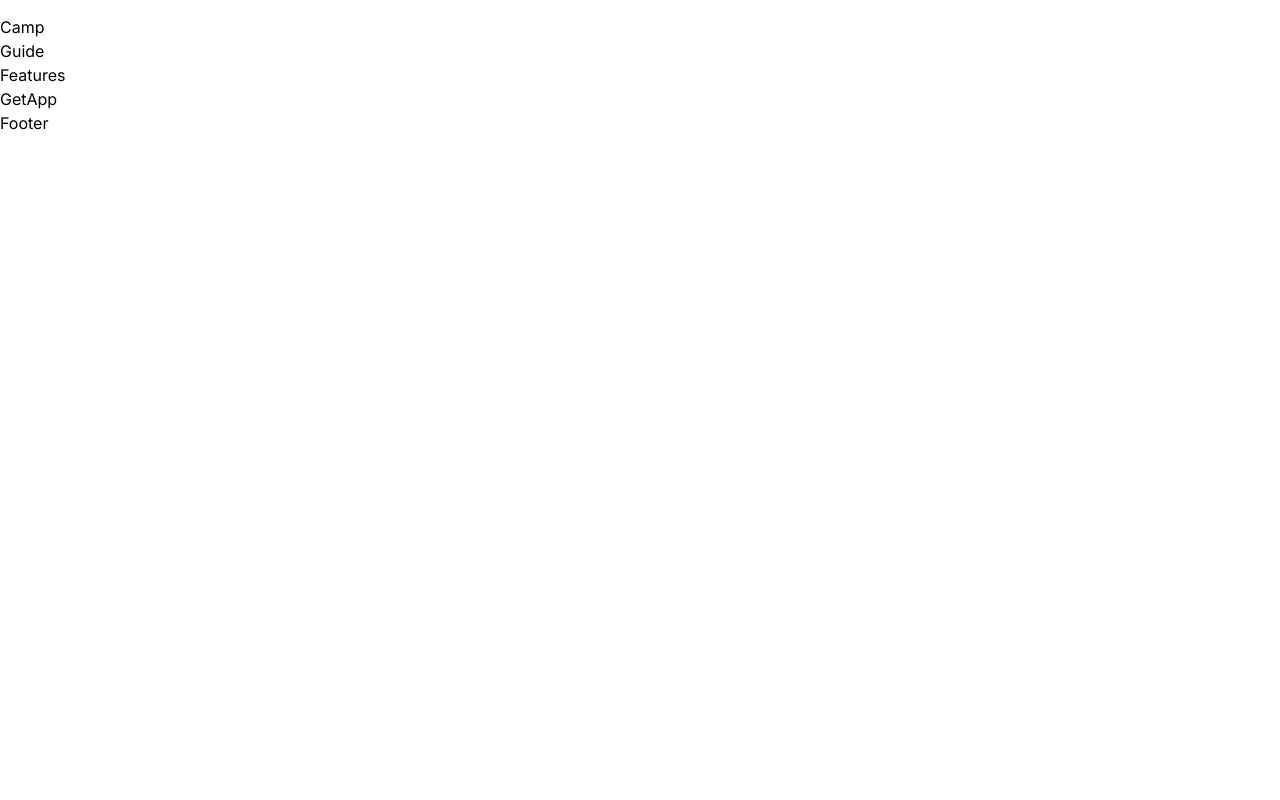
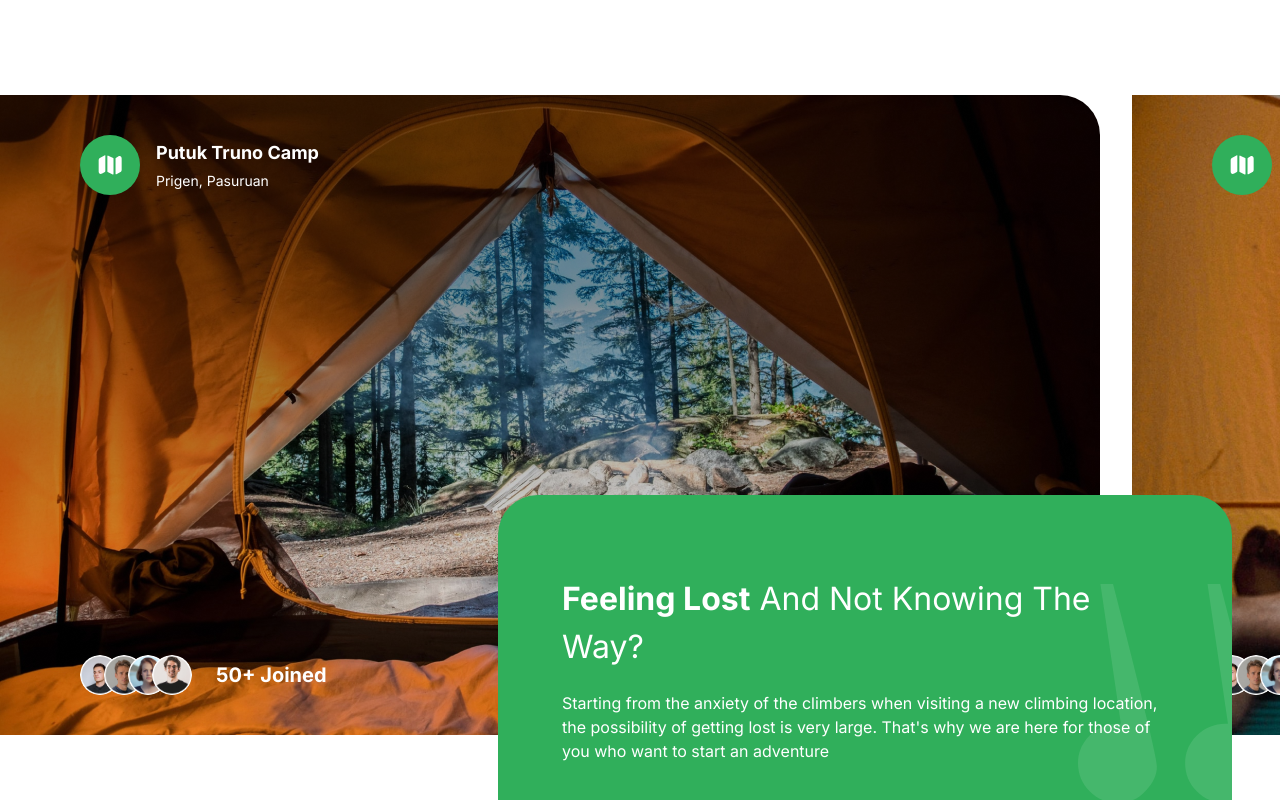
Before and after one commit to DjuneC/travel_app, a Next.js app: page / in a window 1280 px wide. Shown: the part 840-1640 px from the top of the page. Before the commit the page ends 975 px from the top, so only its background shows below. Built offline with nearby package versions, Linux system fonts and the light colour scheme.

Commit message:
001 Final Code Camp

```diff
--- a/components/Camp.tsx
+++ b/components/Camp.tsx
@@ -1,6 +1,88 @@
+import { PEOPLE_URL } from "@/constants";
+import Image from "next/image";
+
+interface CampProps {
+  backgroundImage: string;
+  title: string;
+  subtitle: string;
+  peopleJoined: string;
+}
+
+const CampSite = ({ backgroundImage, title, subtitle, peopleJoined }: CampProps) => {
+  return (
+    <div className={`h-full w-full min-w-[1100px] ${backgroundImage} bg-cover bg-no-repeat lg:rounded-r-5xl 2xl:rounded-5xl`}>
+     <div className="flex h-full flex-col items-start justify-between p-6 lg:px-20 lg:py-10">
+      <div className="flexCenter gap-4">
+        <div className="rounded-full bg-green-50 p-4">
+          <Image
+            src="/folded-map.svg"
+            alt="map"
+            width={28}
+            height={28}
+          />
+        </div>
+        <div className="flex flex-col gap-1">
+          <h4 className="bold-18 text-white">{title}</h4>
+          <p className="regular-14 text-white">{subtitle}</p>
+        </div>
+      </div>
+
+      <div className="flexCenter gap-6">
+        <span className="flex -space-x-4 overflow-hidden">
+          {PEOPLE_URL.map((url) => (
+            <Image
+              className="inline-block h-10 w-10 rounded-full"
+              src={url}
+              key={url}
+              alt="person"
+              width={52}
+              height={52}
+            />
+          ))}
+        </span>
+        <p className="bold-16 md:bold-20 text-white">{peopleJoined}</p>
+      </div>
+     </div>
+    </div>
+  )
+}
+
 const Camp = () => {
   return (
-    <div>Camp</div>
+    <section className="2xl:max-container relative flex flex-col py-10 lg:mb-10 lg:py-20 xl:mb-20">
+      <div className="hide-scrollbar flex h-[340px] w-full items-start justify-start gap-8 overflow-x-auto lg:h-[400px] xl:h-[640px]">
+        <CampSite
+          backgroundImage="bg-bg-img-1"
+          title="Putuk Truno Camp"
+          subtitle="Prigen, Pasuruan"
+          peopleJoined="50+ Joined"
+        />
+        <CampSite
+          backgroundImage="bg-bg-img-2"
+          title="Mountain View Camp"
+          subtitle="Somewhere in the Wilderness"
+          peopleJoined="50+ Joined"
+        />
+      </div>
+
+      <div className="flexEnd mt-10 px-6 lg:-mt-60 lg:mr-6">
+        <div className="bg-green-50 p-8 lg:max-w-[500px] xl:max-w-[734px] xl:rounded-5xl xl:px-16 xl:py-20 relative w-full overflow-hidden rounded-3xl">
+          <h2 className="regular-24 md:regular-32 2xl:regular-64 capitalize text-white">
+            <strong>Feeling Lost</strong> And Not Knowing The Way?
+          </h2>
+          <p className="regular-14 xl:regular-16 mt-5 text-white">
+            Starting from the anxiety of the climbers when visiting a new climbing location, the possibility of getting lost is very large. That's why we are here for those of you who want to start an adventure
+          </p>
+          <Image
+            src="/quote.svg"
+            alt="camp-2"
+            width={186}
+            height={219}
+            className="camp-quote"
+          />
+        </div>
+      </div>
+    </section>
   )
 }
 
```
